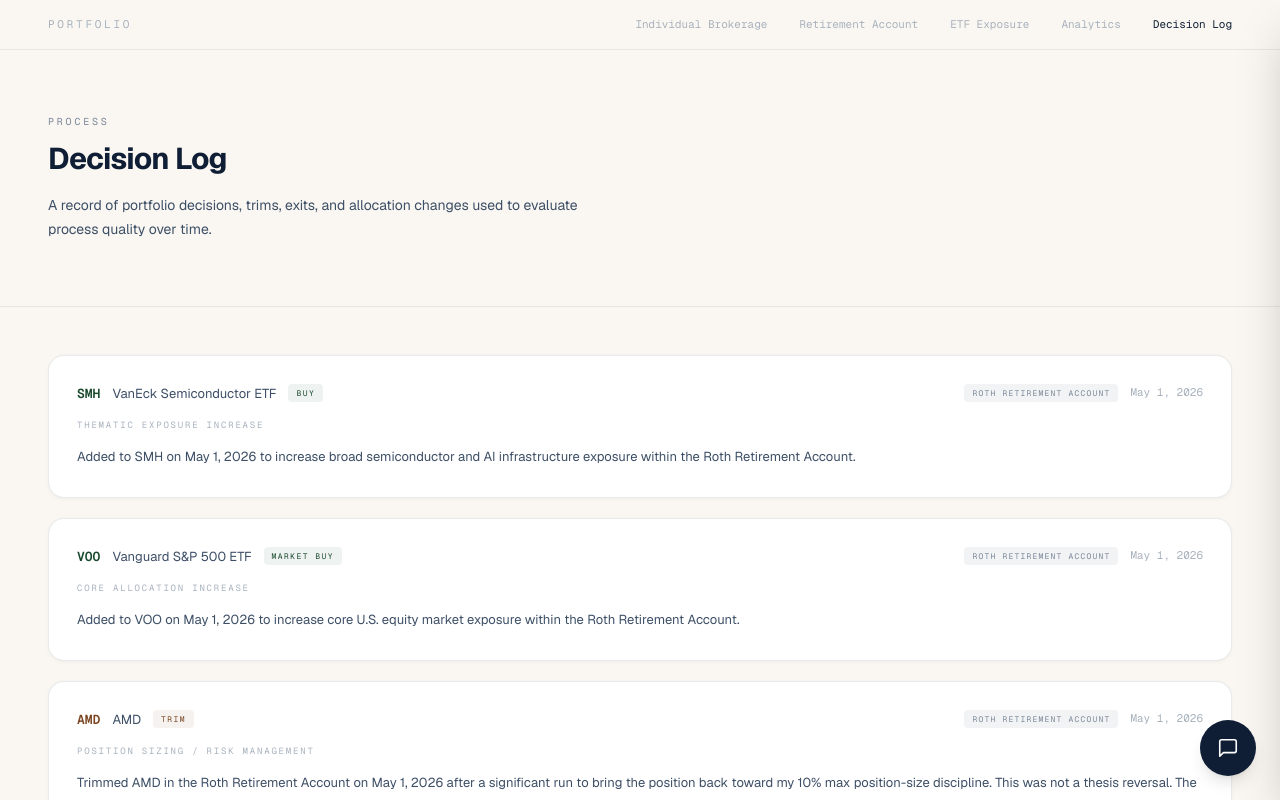
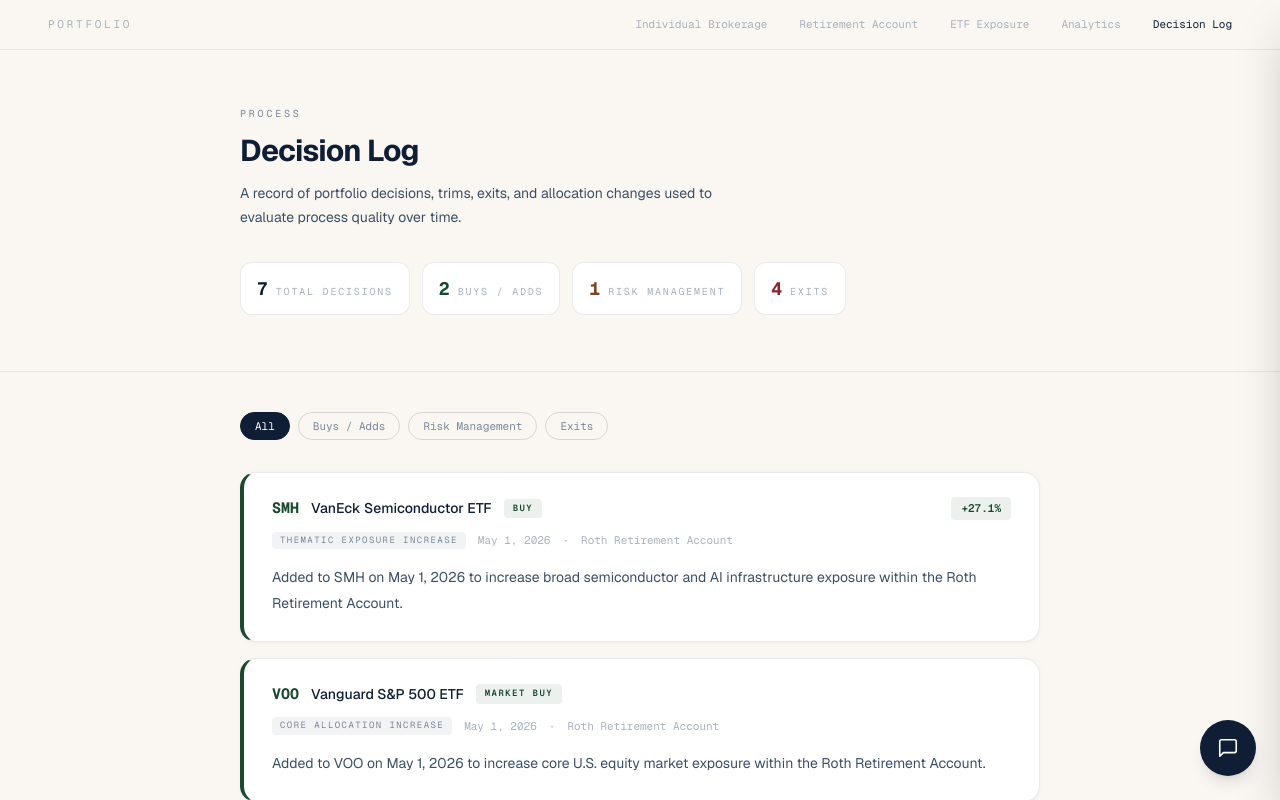
Before and after one commit to toffeli1/toffel-portfolio-site, a Next.js app: page /decision-log in a window 1280 px wide. Shown: the top 800 px of the page. Built offline with nearby package versions, Linux system fonts and the light colour scheme.

Commit message:
Improve decision log with returns

```diff
--- a/app/decision-log/page.tsx
+++ b/app/decision-log/page.tsx
@@ -1,31 +1,23 @@
 import Link from "next/link";
 import { portfolios } from "@/data/portfolios";
 import { decisionLog } from "@/data/decisionLog";
+import DecisionLogFeed from "@/components/DecisionLogFeed";
 
 export const metadata = { title: "Decision Log — Portfolio" };
 
-function formatDate(date: string): string {
-  if (date.length === 7) {
-    // "YYYY-MM"
-    const [y, m] = date.split("-").map(Number);
-    return new Date(y, m - 1, 1).toLocaleDateString("en-US", { month: "long", year: "numeric" });
-  }
-  const [y, m, d] = date.split("-").map(Number);
-  return new Date(y, m - 1, d).toLocaleDateString("en-US", {
-    month: "short",
-    day: "numeric",
-    year: "numeric",
-  });
-}
+export default function DecisionLogPage() {
+  const total = decisionLog.length;
+  const buys  = decisionLog.filter((e) => e.action === "Buy" || e.action === "Market buy").length;
+  const risk  = decisionLog.filter((e) => e.action === "Trim").length;
+  const exits = decisionLog.filter((e) => e.action === "Full exit").length;
 
-const ACTION_COLOR: Record<string, string> = {
-  "Buy":        "#1a4a2e",
-  "Market buy": "#1a4a2e",
-  "Trim":       "#7a4520",
-  "Full exit":  "#8b2530",
-};
+  const stats = [
+    { label: "Total Decisions", value: total },
+    { label: "Buys / Adds",     value: buys,  color: "#1a4a2e" },
+    { label: "Risk Management", value: risk,  color: "#7a4520" },
+    { label: "Exits",           value: exits, color: "#8b2530" },
+  ];
 
-export default function DecisionLogPage() {
   return (
     <div className="min-h-screen bg-[#faf7f2]">
       <nav
@@ -69,94 +61,55 @@ export default function DecisionLogPage() {
       </nav>
 
       <main>
-        {/* Header */}
+        {/* Header + stats */}
         <section className="border-b" style={{ borderColor: "rgba(15,30,53,0.08)" }}>
-          <div className="mx-auto max-w-7xl px-6 py-16 lg:px-12">
+          <div className="mx-auto max-w-4xl px-6 py-14 lg:px-12">
             <p className="mb-3 font-mono text-[10px] uppercase tracking-[0.28em] text-[#7a8799]">
               Process
             </p>
             <h1 className="text-3xl font-bold tracking-tight text-[#0f1e35]">
               Decision Log
             </h1>
-            <p className="mt-4 max-w-xl text-[14px] leading-[1.75] text-[#3d4f66]">
+            <p className="mt-3 max-w-lg text-[14px] leading-[1.75] text-[#3d4f66]">
               A record of portfolio decisions, trims, exits, and allocation changes used to evaluate process quality over time.
             </p>
+
+            {/* Summary stats */}
+            <div className="mt-8 flex flex-wrap gap-3">
+              {stats.map(({ label, value, color }) => (
+                <div
+                  key={label}
+                  className="flex items-baseline gap-2 rounded-xl px-4 py-3"
+                  style={{
+                    background: "#ffffff",
+                    border: "1px solid rgba(15,30,53,0.09)",
+                  }}
+                >
+                  <span
+                    className="font-mono text-[18px] font-bold tabular-nums"
+                    style={{ color: color ?? "#0f1e35" }}
+                  >
+                    {value}
+                  </span>
+                  <span className="font-mono text-[10px] uppercase tracking-[0.18em] text-[#a8b2bd]">
+                    {label}
+                  </span>
+                </div>
+              ))}
+            </div>
           </div>
         </section>
 
-        {/* Entries */}
-        <section style={{ borderColor: "rgba(15,30,53,0.08)" }}>
-          <div className="mx-auto max-w-7xl px-6 py-12 lg:px-12">
-            <div className="space-y-5">
-              {decisionLog.map((entry, i) => {
-                const actionColor = ACTION_COLOR[entry.action] ?? "#1a3a5c";
-                const actionBg = `${actionColor}12`;
-                return (
-                  <div
-                    key={i}
-                    className="rounded-2xl p-7"
-                    style={{
-                      background: "#ffffff",
-                      border: "1px solid rgba(15,30,53,0.09)",
-                      boxShadow: "0 1px 4px rgba(15,30,53,0.04)",
-                    }}
-                  >
-                    {/* Row 1: date + badges */}
-                    <div className="mb-4 flex flex-wrap items-start justify-between gap-4">
-                      <div className="flex flex-wrap items-center gap-3">
-                        <Link
-                          href={entry.href}
-                          className="font-mono text-[13px] font-semibold transition-opacity hover:opacity-70"
-                          style={{ color: actionColor }}
-                        >
-                          {entry.ticker}
-                        </Link>
-                        <span className="text-[13px] text-[#3d4f66]">{entry.company}</span>
-                        <span
-                          className="rounded font-mono text-[8px] uppercase tracking-[0.18em]"
-                          style={{
-                            color: actionColor,
-                            backgroundColor: actionBg,
-                            padding: "3px 8px",
-                          }}
-                        >
-                          {entry.action}
-                        </span>
-                      </div>
-                      <div className="flex items-center gap-3">
-                        <span
-                          className="rounded font-mono text-[8px] uppercase tracking-[0.15em]"
-                          style={{
-                            color: "#7a8799",
-                            backgroundColor: "rgba(15,30,53,0.05)",
-                            padding: "3px 8px",
-                          }}
-                        >
-                          {entry.account}
-                        </span>
-                        <span className="font-mono text-[11px] text-[#a8b2bd]">
-                          {formatDate(entry.date)}
-                        </span>
-                      </div>
-                    </div>
-
-                    {/* Type */}
-                    <p className="mb-3 font-mono text-[9px] uppercase tracking-[0.2em] text-[#a8b2bd]">
-                      {entry.type}
-                    </p>
-
-                    {/* Note */}
-                    <p className="text-[13px] leading-[1.85] text-[#3d4f66]">{entry.note}</p>
-                  </div>
-                );
-              })}
-            </div>
+        {/* Feed */}
+        <section>
+          <div className="mx-auto max-w-4xl px-6 py-10 lg:px-12">
+            <DecisionLogFeed entries={decisionLog} />
           </div>
         </section>
       </main>
 
       <footer style={{ borderTop: "1px solid rgba(15,30,53,0.08)" }}>
-        <div className="mx-auto max-w-7xl px-6 py-8 lg:px-12">
+        <div className="mx-auto max-w-4xl px-6 py-8 lg:px-12">
           <p className="font-mono text-[10px] text-[#a8b2bd]">
             For informational purposes only. Not financial advice.
           </p>
--- /dev/null
+++ b/components/DecisionLogFeed.tsx
@@ -0,0 +1,159 @@
+"use client";
+
+import { useState } from "react";
+import Link from "next/link";
+import type { DecisionEntry } from "@/data/decisionLog";
+
+type Filter = "all" | "buy" | "risk" | "exit";
+
+const FILTERS: { key: Filter; label: string }[] = [
+  { key: "all",  label: "All" },
+  { key: "buy",  label: "Buys / Adds" },
+  { key: "risk", label: "Risk Management" },
+  { key: "exit", label: "Exits" },
+];
+
+function matchesFilter(entry: DecisionEntry, filter: Filter): boolean {
+  if (filter === "all") return true;
+  if (filter === "buy")  return entry.action === "Buy" || entry.action === "Market buy";
+  if (filter === "risk") return entry.action === "Trim";
+  if (filter === "exit") return entry.action === "Full exit";
+  return true;
+}
+
+const ACCENT: Record<string, string> = {
+  "Buy":        "#1a4a2e",
+  "Market buy": "#1a4a2e",
+  "Trim":       "#7a4520",
+  "Full exit":  "#8b2530",
+};
+
+function formatDate(date: string): string {
+  if (date.length === 7) {
+    const [y, m] = date.split("-").map(Number);
+    return new Date(y, m - 1, 1).toLocaleDateString("en-US", { month: "long", year: "numeric" });
+  }
+  const [y, m, d] = date.split("-").map(Number);
+  return new Date(y, m - 1, d).toLocaleDateString("en-US", {
+    month: "short", day: "numeric", year: "numeric",
+  });
+}
+
+export default function DecisionLogFeed({ entries }: { entries: DecisionEntry[] }) {
+  const [filter, setFilter] = useState<Filter>("all");
+  const visible = entries.filter((e) => matchesFilter(e, filter));
+
+  return (
+    <div>
+      {/* Filter tabs */}
+      <div className="mb-8 flex flex-wrap gap-2">
+        {FILTERS.map(({ key, label }) => {
+          const active = filter === key;
+          return (
+            <button
+              key={key}
+              onClick={() => setFilter(key)}
+              className="rounded-full font-mono text-[11px] transition-colors"
+              style={{
+                padding: "5px 14px",
+                background: active ? "#0f1e35" : "transparent",
+                color: active ? "#ffffff" : "#7a8799",
+                border: `1px solid ${active ? "#0f1e35" : "rgba(15,30,53,0.15)"}`,
+              }}
+            >
+              {label}
+            </button>
+          );
+        })}
+      </div>
+
+      {/* Entry cards */}
+      <div className="space-y-4">
+        {visible.map((entry, i) => {
+          const accent = ACCENT[entry.action] ?? "#1a3a5c";
+          const pos = entry.returnPct !== undefined && entry.returnPct >= 0;
+          return (
+            <div
+              key={i}
+              className="overflow-hidden rounded-2xl"
+              style={{
+                background: "#ffffff",
+                border: "1px solid rgba(15,30,53,0.09)",
+                boxShadow: "0 1px 4px rgba(15,30,53,0.04)",
+                borderLeft: `4px solid ${accent}`,
+              }}
+            >
+              <div className="px-7 py-6">
+                {/* Top row: ticker + company + action badge + return */}
+                <div className="mb-3 flex flex-wrap items-center justify-between gap-3">
+                  <div className="flex flex-wrap items-center gap-3">
+                    <Link
+                      href={entry.href}
+                      className="font-mono text-[15px] font-bold transition-opacity hover:opacity-70"
+                      style={{ color: accent }}
+                    >
+                      {entry.ticker}
+                    </Link>
+                    <span className="text-[14px] font-medium text-[#0f1e35]">
+                      {entry.company}
+                    </span>
+                    <span
+                      className="rounded font-mono text-[9px] font-semibold uppercase tracking-[0.16em]"
+                      style={{
+                        color: accent,
+                        background: `${accent}14`,
+                        padding: "3px 9px",
+                      }}
+                    >
+                      {entry.action}
+                    </span>
+                  </div>
+                  {/* Return pill */}
+                  {entry.returnPct !== undefined && (
+                    <span
+                      className="rounded font-mono text-[11px] font-semibold tabular-nums"
+                      style={{
+                        padding: "3px 10px",
+                        color: pos ? "#1a4a2e" : "#8b2530",
+                        background: pos ? "rgba(26,74,46,0.08)" : "rgba(139,37,48,0.08)",
+                      }}
+                    >
+                      {pos ? "+" : ""}{entry.returnPct.toFixed(1)}%
+                    </span>
+                  )}
+                </div>
+
+                {/* Meta row: type + date + account */}
+                <div className="mb-4 flex flex-wrap items-center gap-3">
+                  <span
+                    className="rounded font-mono text-[9px] uppercase tracking-[0.16em] text-[#7a8799]"
+                    style={{
+                      background: "rgba(15,30,53,0.05)",
+                      padding: "2px 8px",
+                    }}
+                  >
+                    {entry.type}
+                  </span>
+                  <span className="font-mono text-[11px] text-[#a8b2bd]">
+                    {formatDate(entry.date)}
+                  </span>
+                  <span className="font-mono text-[11px] text-[#a8b2bd]">·</span>
+                  <span className="font-mono text-[11px] text-[#a8b2bd]">
+                    {entry.account}
+                  </span>
+                </div>
+
+                {/* Note */}
+                <p className="text-[14px] leading-[1.85] text-[#3d4f66]">{entry.note}</p>
+              </div>
+            </div>
+          );
+        })}
+
+        {visible.length === 0 && (
+          <p className="font-mono text-[12px] text-[#a8b2bd]">No entries for this filter.</p>
+        )}
+      </div>
+    </div>
+  );
+}
```
Also changed, not shown: data/decisionLog.ts (+10 -3 lines).
